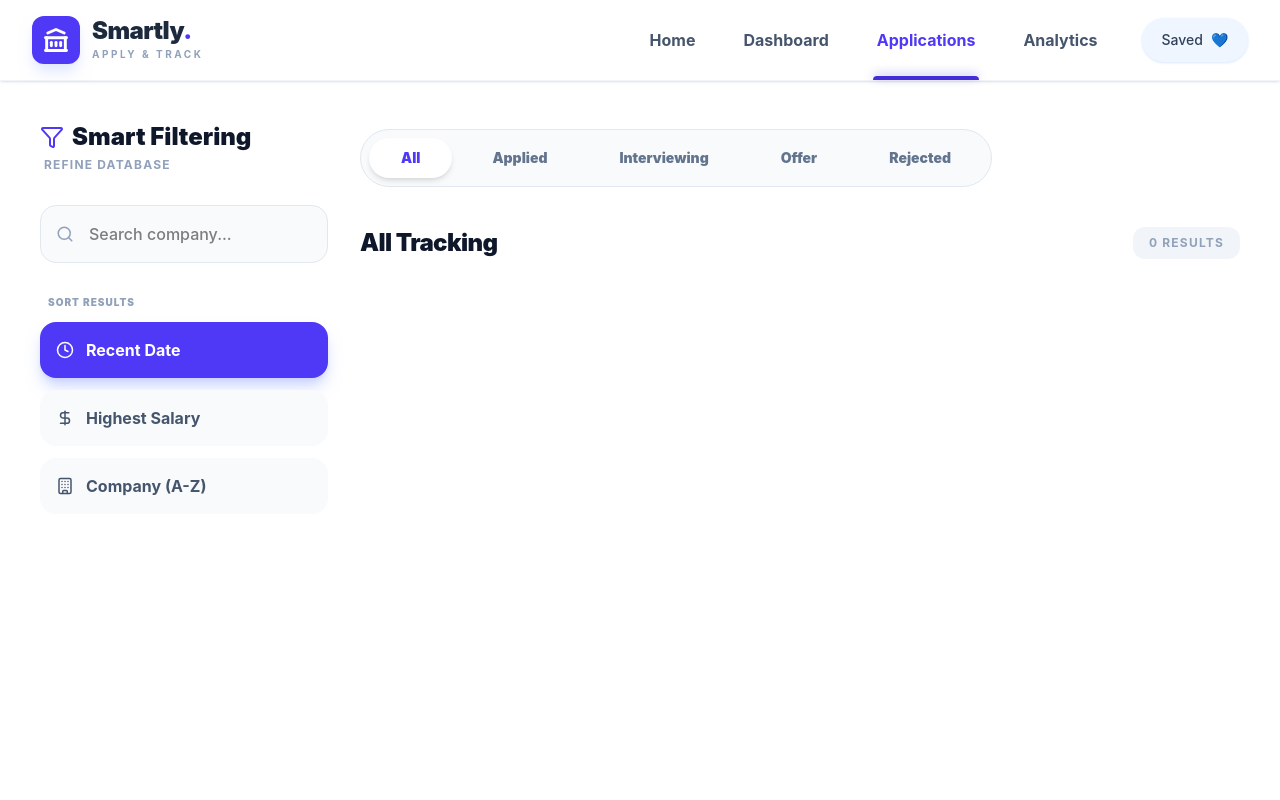
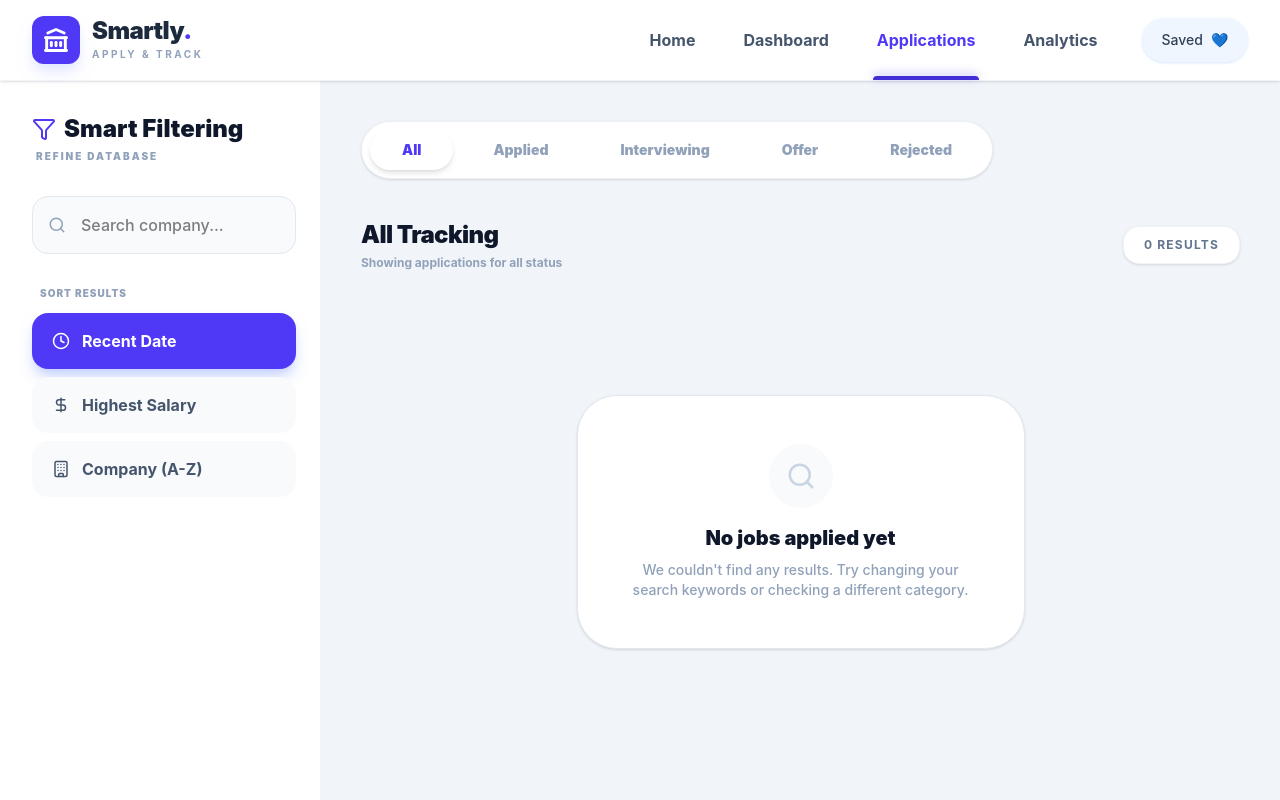
Before and after one commit to love25-codes/job_tracker, a React (Vite) app: page /applications in a window 1280 px wide. Shown: the top 800 px of the page. Built offline with nearby package versions, Linux system fonts and the light colour scheme.

Commit message:
application tab final

```diff
--- a/src/components/Applications.jsx
+++ b/src/components/Applications.jsx
@@ -19,7 +19,6 @@ const Applications = () => {
 
     const tabs = ["All", "Applied", "Interviewing", "Offer", "Rejected"];
 
-    // --- Helper for Dynamic Card & Badge Colors ---
     const getThemeStyles = (status) => {
         switch (status?.toLowerCase()) {
             case 'applied': return { card: 'bg-amber-50/100 border-amber-100', badge: 'bg-amber-100 text-amber-700 border-amber-200', icon: 'group-hover:bg-amber-600' };
@@ -55,7 +54,8 @@ const Applications = () => {
     };
 
     return (
-        <div className="flex flex-col lg:flex-row gap-8 lg:px-10 py-10 min-h-screen bg-white">
+        // Reduced gap and removed outer padding to anchor elements together
+        <div className="flex flex-col lg:flex-row min-h-screen">
             <JobFormModal
                 isOpen={isModalOpen}
                 onClose={() => { setIsModalOpen(false); setEditingJob(null); }}
@@ -63,13 +63,13 @@ const Applications = () => {
                 initialData={editingJob}
             />
 
-            {/* --- SIDEBAR: SEARCH & SORT --- */}
-            <aside className="w-full lg:w-72 space-y-8 ">
+            {/* --- SIDEBAR: Tightly integrated --- */}
+            <aside className="w-full lg:w-80 p-8 lg:pr-6 space-y-8 shrink-0">
                 <div>
                     <h2 className="text-2xl font-black text-slate-900 flex items-center gap-2">
                         <Filter className="text-indigo-600" size={24} /> Smart Filtering
                     </h2>
-                    <p className="text-slate-400 text-xs font-bold uppercase tracking-widest mt-1 px-1">Refine Database</p>
+                    <p className="text-slate-400 text-[10px] font-black uppercase tracking-[0.2em] mt-1 px-1">Refine Database</p>
 
                     <div className="relative group mt-8">
                         <Search className="absolute left-4 top-1/2 -translate-y-1/2 text-slate-400 group-focus-within:text-indigo-600 transition-colors" size={18} />
@@ -83,8 +83,8 @@ const Applications = () => {
                     </div>
                 </div>
 
-                <div className="space-y-3">
-                    <p className="text-[10px] font-black text-slate-400 uppercase tracking-widest px-2">Sort Results</p>
+                <div className="space-y-2">
+                    <p className="text-[10px] font-black text-slate-400 uppercase tracking-widest px-2 mb-3">Sort Results</p>
                     {[
                         { id: 'newest', label: 'Recent Date', icon: Clock },
                         { id: 'salary', label: 'Highest Salary', icon: DollarSign },
@@ -93,7 +93,7 @@ const Applications = () => {
                         <button
                             key={btn.id}
                             onClick={() => setSortBy(btn.id)}
-                            className={`w-full flex items-center gap-3 px-4 py-4 rounded-2xl font-bold transition-all ${
+                            className={`w-full flex items-center gap-3 px-5 py-4 rounded-2xl font-bold transition-all hover:cursor-pointer ${
                                 sortBy === btn.id ? 'bg-indigo-600 text-white shadow-lg shadow-indigo-200' : 'bg-slate-50 text-slate-600 hover:bg-slate-100'
                             }`}
                         >
@@ -104,15 +104,16 @@ const Applications = () => {
                 </div>
             </aside>
 
-            {/* --- MAIN CONTENT --- */}
-            <main className="flex-1">
-                <div className="flex flex-wrap items-center gap-2 mb-10 mt-2 bg-slate-50 p-2 rounded-[2rem] w-fit border border-slate-200">
+            {/* --- MAIN CONTENT: Removed gaps for seamless connection --- */}
+            <main className="flex-1 bg-slate-100 border-l border-slate-100 p-8 lg:p-10">
+                {/* Tabs Row - Kept Original CSS but aligned to top */}
+                <div className="flex flex-wrap items-center gap-2 mb-10 bg-white p-2 rounded-[2rem] w-fit border border-slate-200/60 shadow-sm">
                     {tabs.map(tab => (
                         <button
                             key={tab}
                             onClick={() => setActiveTab(tab)}
-                            className={`px-8 py-2.5 rounded-full text-sm font-black transition-all ${
-                                activeTab === tab ? 'bg-white text-indigo-600 shadow-md' : 'text-slate-500 hover:text-slate-900'
+                            className={`px-8 py-2.5 rounded-full text-sm font-black transition-all hover:cursor-pointer ${
+                                activeTab === tab ? 'bg-white text-indigo-600 shadow-md' : 'text-slate-400 hover:text-slate-900'
                             }`}
                         >
                             {tab}
@@ -120,43 +121,61 @@ const Applications = () => {
                     ))}
                 </div>
 
-                <div className="flex items-center justify-between mb-8">
+                <div className="flex items-center justify-between mb-7">
+                    <div>
                         <h3 className="text-2xl font-black text-slate-900 tracking-tight">{activeTab} Tracking</h3>
-                    <span className="text-xs font-bold text-slate-400 uppercase tracking-widest bg-slate-100 px-4 py-2 rounded-xl">
-                        {filteredJobs.length} Results
+                        <p className="text-slate-400 text-xs font-bold mt-1">Showing applications for {activeTab.toLowerCase()} status</p>
+                    </div>
+                    <span className="text-xs font-bold text-slate-500 uppercase tracking-widest bg-white px-5 py-2.5 rounded-2xl border border-slate-200/50 shadow-sm">
+                        {filteredJobs.length} {filteredJobs.length === 1 ? 'Result' : 'Results'}
                     </span>
                 </div>
 
                 <div className="grid grid-cols-1 md:grid-cols-2 xl:grid-cols-3 gap-6">
                     <AnimatePresence mode="popLayout">
-                        {filteredJobs.map((job) => {
+                        {filteredJobs.length === 0 ? (
+                            <motion.div
+                                initial={{ opacity: 0, y: 10 }}
+                                animate={{ opacity: 1, y: 0 }}
+                                className="col-span-full py-24 text-center"
+                            >
+                                <div className="max-w-md mx-auto">
+                                    <div className="bg-white border border-slate-200 rounded-[2.5rem] p-12 shadow-sm">
+                                        <div className="w-16 h-16 bg-slate-50 rounded-full flex items-center justify-center mx-auto mb-4">
+                                            <Search className="text-slate-300" size={30} />
+                                        </div>
+                                        <p className="text-slate-900 font-black text-xl mb-2">No jobs applied yet</p>
+                                        <p className="text-slate-400 text-sm font-medium">We couldn't find any results. Try changing your search keywords or checking a different category.</p>
+                                    </div>
+                                </div>
+                            </motion.div>
+                        ) : (
+                            filteredJobs.map((job) => {
                                 const theme = getThemeStyles(job.status);
-                            {/* Check if this specific job is in the savedJobs list */}
                                 const isBookmarked = savedJobs.some(s => s.id === job.id);
 
                                 return (
                                     <motion.div
                                         key={job.id}
                                         layout
-                                    initial={{ opacity: 0, scale: 0.95 }}
+                                        initial={{ opacity: 0, scale: 0.98 }}
                                         animate={{ opacity: 1, scale: 1 }}
-                                    exit={{ opacity: 0, scale: 0.95 }}
+                                        exit={{ opacity: 0, scale: 0.98 }}
                                         whileHover={{ y: -8 }}
-                                    className={`group relative border rounded-[2.5rem] p-6 shadow-sm hover:shadow-2xl transition-all duration-300 ${theme.card} hover:bg-white`}
+                                        className={`group relative border rounded-[2.5rem] p-6 shadow-sm hover:shadow-xl transition-all duration-300 ${theme.card} `}
                                     >
                                         <div className="absolute top-6 right-6 flex gap-2 opacity-0 group-hover:opacity-100 transition-all translate-y-[-10px] group-hover:translate-y-0">
-                                        {/* Toggling Bookmark Logic */}
                                             <button
                                                 onClick={() => bookmarkJob(job)}
-                                            className="p-2 bg-white shadow-md rounded-full hover:scale-110 transition-transform"
+                                                className="p-2.5 bg-white shadow-md rounded-full hover:scale-110 transition-transform border border-slate-100 hover:cursor-pointer"
                                             >
                                                 {isBookmarked ?
                                                     <BookmarkCheck size={18} className="text-indigo-600 fill-indigo-600" /> :
                                                     <Bookmark size={18} className="text-slate-400" />
                                                 }
                                             </button>
-                                        <button onClick={() => handleEdit(job)} className="p-2 bg-white shadow-md rounded-full text-blue-500 hover:scale-110 transition-transform"><Edit3 size={16} /></button>
-                                        <button onClick={() => deleteJob(job.id)} className="p-2 bg-white shadow-md rounded-full text-rose-500 hover:scale-110 transition-transform"><Trash2 size={16} /></button>
+                                            <button onClick={() => handleEdit(job)} className="p-2.5 bg-white shadow-md rounded-full text-blue-500 hover:scale-110 transition-transform border border-slate-100 hover:cursor-pointer"><Edit3 size={16} /></button>
+                                            <button onClick={() => deleteJob(job.id)} className="p-2.5 bg-white shadow-md rounded-full text-rose-500 hover:scale-110 transition-transform border border-slate-100 hover:cursor-pointer"><Trash2 size={16} /></button>
                                         </div>
 
                                         <div className="flex items-center gap-4 mb-6">
@@ -176,20 +195,21 @@ const Applications = () => {
                                         </div>
 
                                         <div className="space-y-3 mb-6 text-sm font-medium text-slate-500">
-                                        <div className="flex items-center gap-2"><MapPin size={16} className="text-slate-400" /> {job.location}</div>
+                                            <div className="flex items-center gap-2"><MapPin size={16} className="text-slate-400" /> {job.location || "N/A"}</div>
                                             <div className="flex items-center gap-2"><Banknote size={16} className="text-slate-400" /> {job.salaryRange || "N/A"}</div>
                                             <div className="flex items-center gap-2"><Calendar size={16} className="text-slate-400" /> {new Date(job.appliedDate).toLocaleDateString('en-GB')}</div>
                                         </div>
 
                                         {job.notes && (
-                                        <div className="bg-white/60 rounded-2xl p-3.5 flex gap-2 border border-slate-100">
+                                            <div className="bg-white/60 rounded-2xl p-4 flex gap-2 border border-slate-100/50">
                                                 <StickyNote size={16} className="text-indigo-400 shrink-0" />
                                                 <p className="text-xs text-slate-500 italic line-clamp-2 leading-relaxed">"{job.notes}"</p>
                                             </div>
                                         )}
                                     </motion.div>
                                 );
-                        })}
+                            })
+                        )}
                     </AnimatePresence>
                 </div>
             </main>
```
Lines whose indentation alone changed are shown as unchanged.
